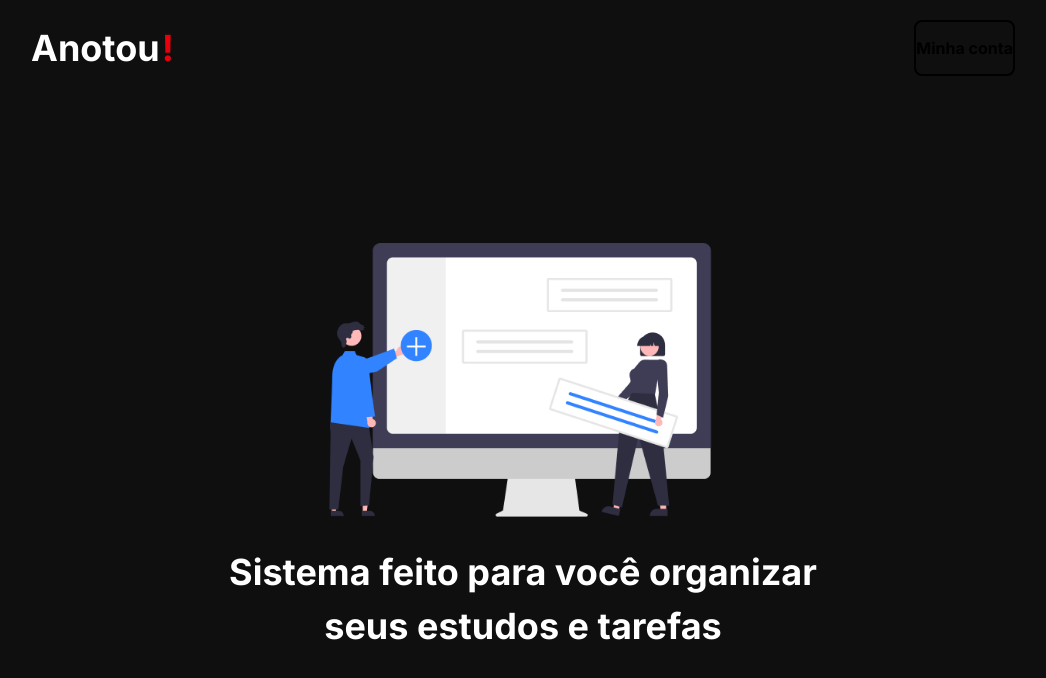
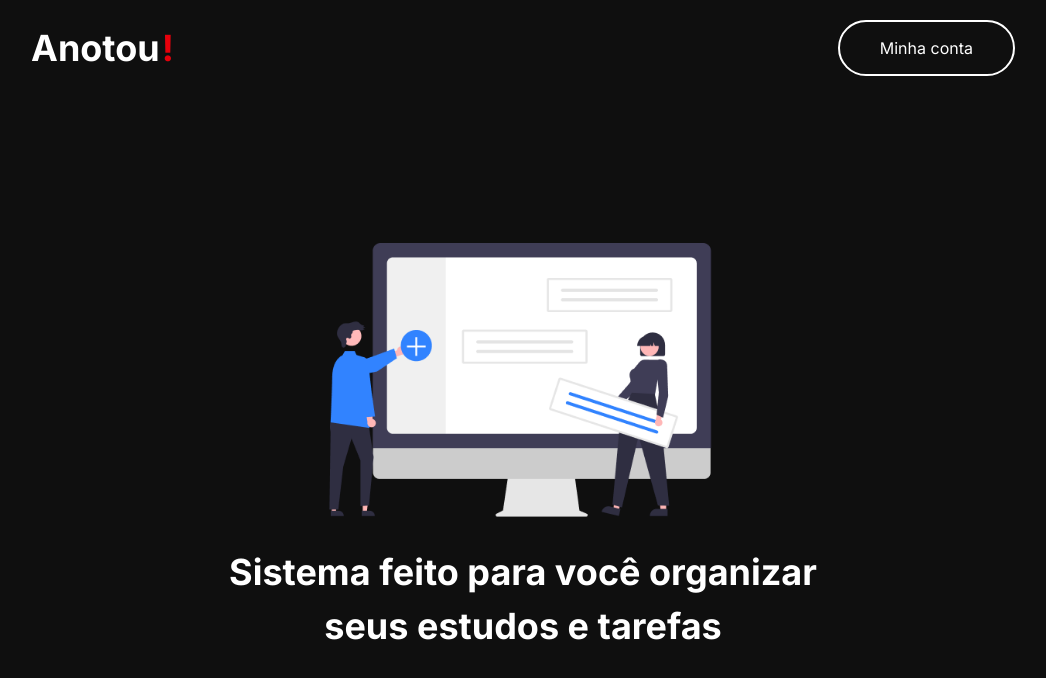
Before and after one commit to machadojoaovictor/anotou-plus, a Next.js app: page / in a window 1280 px wide. Shown: the top 678 px of the page, without its empty margins (117-1163 px from the left). Built offline with nearby package versions, Linux system fonts and the light colour scheme; no server answers.

Commit message:
refactor: Update Button component styles for consistency and improved appearance

```diff
--- a/src/components/button/Button.tsx
+++ b/src/components/button/Button.tsx
@@ -10,7 +10,7 @@ interface ButtonProps extends ButtonHTMLAttributes<HTMLButtonElement> {
 }
 
 export default function Button({ children, href, className, ...rest }: ButtonProps) {
-    const baseStyle = 'py-3.5 border-2 rounded-lg cursor-pointer transition duration-150 font-bold hover:opacity-90 active:opacity-85';
+    const baseStyle = 'py-3.5 border-2 cursor-pointer transition duration-150 font-bold hover:opacity-90 active:opacity-85';
 
     return (
         href ?
--- a/src/components/header/Header.tsx
+++ b/src/components/header/Header.tsx
@@ -38,18 +38,15 @@ export default function Header() {
                     ) : session ? (
                         <Button
                             onClick={() => signOut()}
-                            variant="primary"
-                            size="md"
-                            rounded="full"
+                            className="border-on-dark text-on-dark font-medium px-10 rounded-full"
                         >
-                            Olá, {firstName}
+                            {`Olá, ${firstName}`}
                         </Button>
                     ) : (
                         <Button
                             onClick={() => signIn("google")}
-                            variant="primary"
-                            size="md"
-                            rounded="full"
+                            className="border-on-dark text-on-dark font-medium px-10 rounded-full"
+
                         >
                             Minha conta
                         </Button>
```
